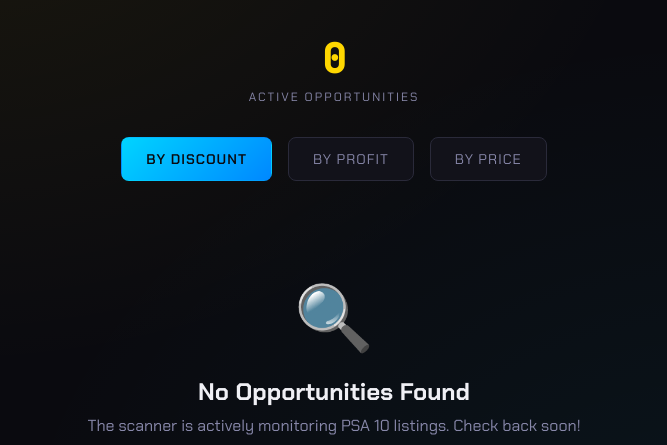
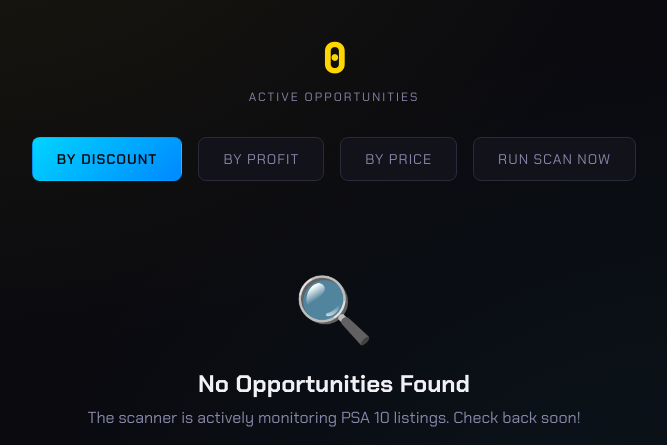
Before and after one commit to Georgeye458/poke-arbitrage, a FastAPI app: page /opportunities in a window 1280 px wide. Shown: the part 210-655 px from the top of the page, without its empty margins (306-973 px from the left). Run offline with FastAPI, Linux system fonts and the light colour scheme.

Commit message:
Add manual run-scan endpoint/button; allow disabling scheduler

```diff
--- a/app/config.py
+++ b/app/config.py
@@ -37,6 +37,7 @@ class Settings(BaseSettings):
 
     # Task scheduling interval (seconds)
     task_interval_seconds: int = 1800  # 30 minutes
+    scheduler_enabled: bool = True
 
     class Config:
         env_file = ".env"
--- a/app/routes/opportunities.py
+++ b/app/routes/opportunities.py
@@ -10,6 +10,9 @@ from sqlalchemy.orm import Session
 
 from app.database import get_db
 from app.models import ArbitrageOpportunity
+from app.tasks.scrape_listings import scrape_all_listings
+from app.tasks.fetch_benchmarks import fetch_all_benchmarks
+from app.tasks.identify_opportunities import identify_all_opportunities
 
 router = APIRouter()
 templates = Jinja2Templates(directory="app/templates")
@@ -111,3 +114,22 @@ async def get_opportunities_json(
             for opp in opportunities
         ],
     }
+
+
+@router.post("/api/run-scan")
+async def run_scan_now():
+    """Trigger a manual scan run (scrape -> benchmarks -> score)."""
+    # Run sequentially via countdowns (simple + reliable)
+    scrape = scrape_all_listings.apply_async()
+    benchmarks = fetch_all_benchmarks.apply_async(countdown=75)
+    score = identify_all_opportunities.apply_async(countdown=180)
+
+    return {
+        "status": "queued",
+        "queued_at": datetime.utcnow().isoformat(),
+        "tasks": {
+            "scrape_all_listings": scrape.id,
+            "fetch_all_benchmarks": benchmarks.id,
+            "identify_all_opportunities": score.id,
+        },
+    }
--- a/app/templates/opportunities.html
+++ b/app/templates/opportunities.html
@@ -387,7 +387,9 @@
             <a href="?sort=price&active_only={{ active_only }}" class="sort-btn {{ 'active' if sort == 'price' else '' }}">
                 By Price
             </a>
+            <button id="run-scan" class="sort-btn" type="button">Run scan now</button>
         </div>
+        <div id="scan-status" style="text-align:center;color:var(--text-secondary);margin:-0.5rem 0 1.5rem 0;"></div>
 
         {% if opportunities %}
         <div class="opportunities-grid">
@@ -445,5 +447,28 @@
             Last updated: {{ updated_at }} • Refreshes every 30 minutes
         </div>
     </div>
+
+    <script>
+      const btn = document.getElementById('run-scan');
+      const statusEl = document.getElementById('scan-status');
+      if (btn) {
+        btn.addEventListener('click', async () => {
+          btn.disabled = true;
+          btn.textContent = 'Queuing...';
+          statusEl.textContent = '';
+          try {
+            const res = await fetch('/api/run-scan', { method: 'POST' });
+            const data = await res.json();
+            if (!res.ok) throw new Error(data?.detail || 'Failed to queue scan');
+            statusEl.textContent = 'Scan queued. Refresh this page in ~3 minutes to see updated opportunities.';
+            btn.textContent = 'Queued';
+          } catch (e) {
+            statusEl.textContent = `Error: ${e.message || e}`;
+            btn.disabled = false;
+            btn.textContent = 'Run scan now';
+          }
+        });
+      }
+    </script>
 </body>
 </html>
```
Also changed, not shown: app/tasks/celery_app.py (+18 -16 lines).
